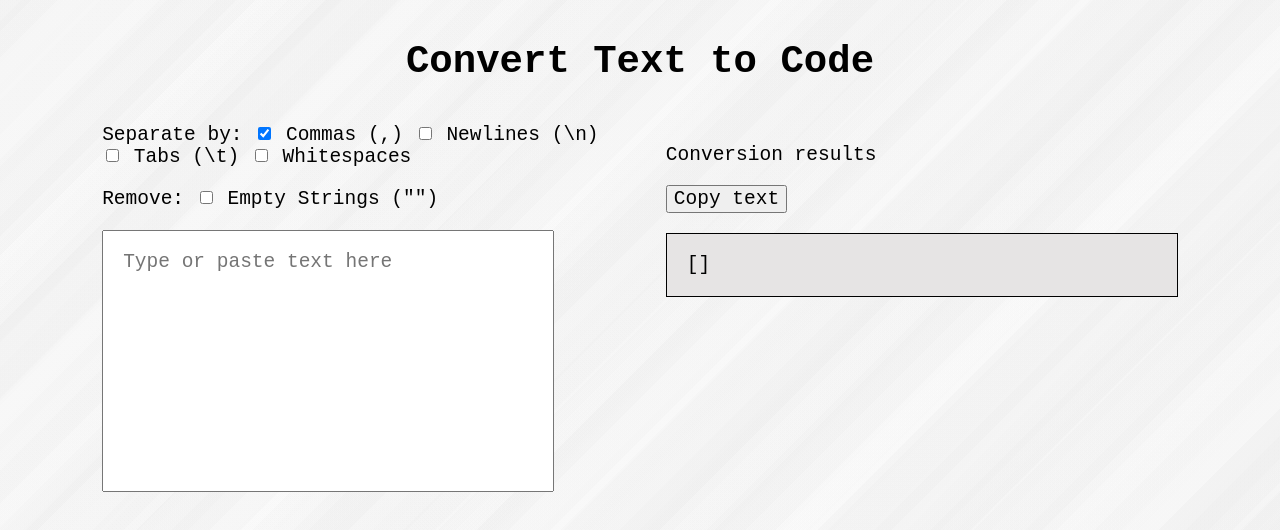
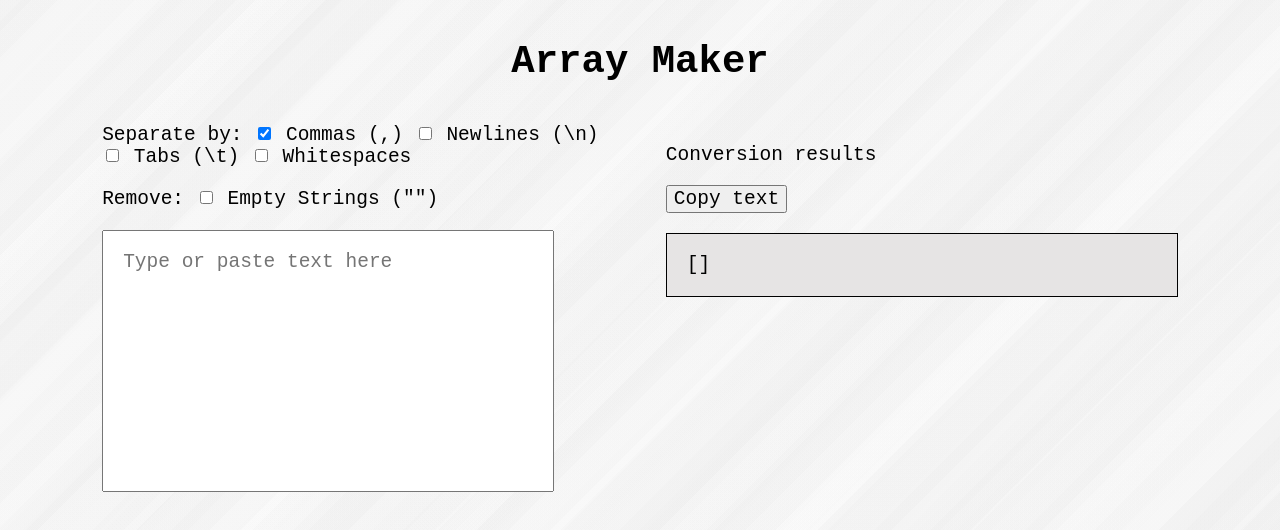
Before and after one commit to charlestol/text-to-code, a plain HTML site: page public/index.html in a window 1280 px wide. Drawn offline with Linux system fonts and the light colour scheme; some packages are replaced by stand-ins of ours.

Commit message:
updated page title, header, and keywords

```diff
--- a/public/index.html
+++ b/public/index.html
@@ -2,15 +2,15 @@
 <html lang="en">
 <head>
     <meta charset="UTF-8">
-    <meta name="description" content="Convert large texts to an array for your programming/code.">
-    <meta name="keywords" content="text, code, programming, text to code, text to programming code">
+    <meta name="description" content="Convert text to an array for your programming/code.">
+    <meta name="keywords" content="array, array maker, text, code, programming, text to code, text to programming code">
     <meta name="viewport" content="width=device-width, initial-scale=1.0">
     <link rel="stylesheet" href="index.css">
-    <title>Text to Code</title>
+    <title>Array Maker</title>
     <script defer src="/__/firebase/8.6.2/firebase-analytics.js"></script>
 </head>
 <body>
-    <h1>Convert Text to Code</h1>
+    <h1>Array Maker</h1>
     <div id="container">
         <div class="col">
             <!-- <div class="uploadFile">
```
